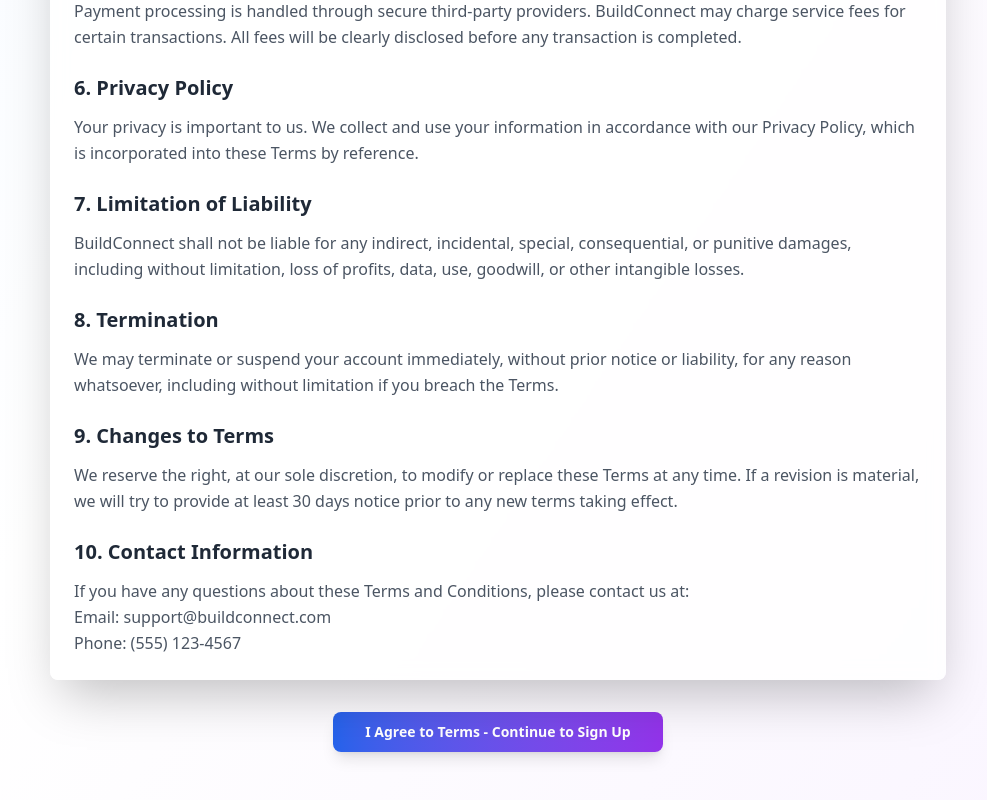
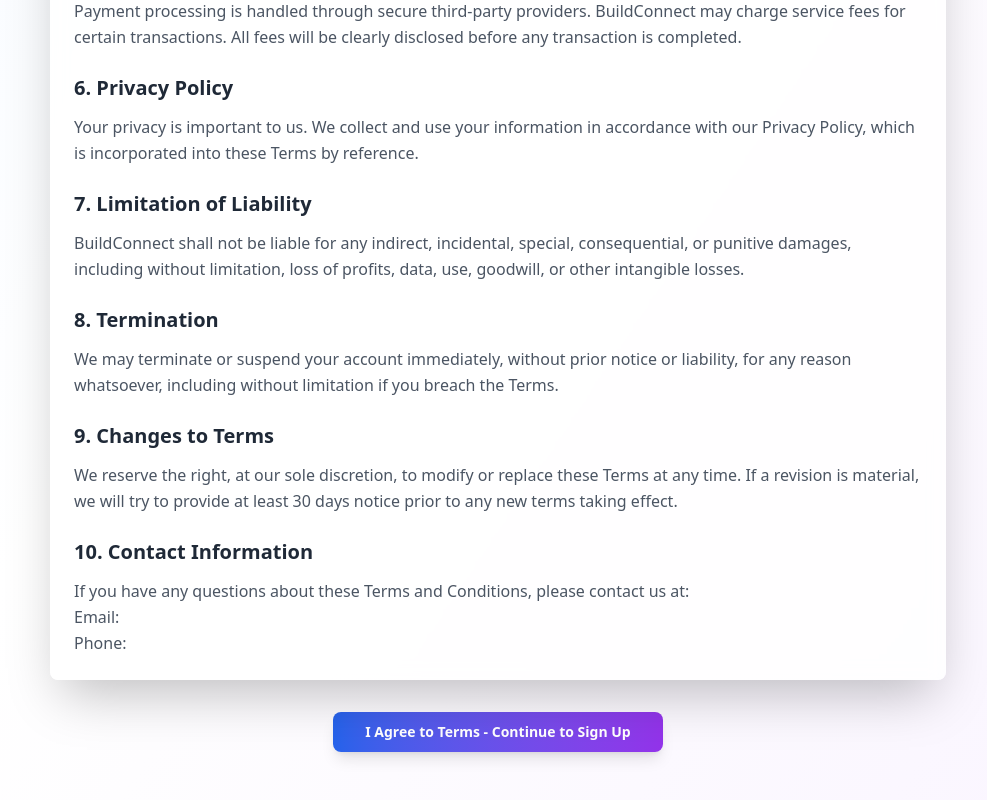
Before and after one commit to sadat66/buildready, a Next.js app: page /terms in a window 1280 px wide. Shown: the part 1128-1928 px from the top of the page, without its empty margins (142-1129 px from the left). Built offline with nearby package versions, Linux system fonts and the light colour scheme; no server answers.

Commit message:
refactor: replace hardcoded values with env variables
Replace hardcoded application metadata, URLs and contact information with environment variables to improve configurability and maintainability

```diff
--- a/src/app/(auth)/reset-password/page.tsx
+++ b/src/app/(auth)/reset-password/page.tsx
@@ -24,7 +24,7 @@
 
     try {
       const { error } = await supabase.auth.resetPasswordForEmail(email, {
-        redirectTo: `${window.location.origin}/reset-password/confirm`,
+        redirectTo: `${process.env.NEXT_PUBLIC_APP_URL}/reset-password/confirm`,
       })
 
       if (error) throw error
--- a/src/app/(auth)/terms/page.tsx
+++ b/src/app/(auth)/terms/page.tsx
@@ -128,9 +128,9 @@
               <p className="text-gray-600 leading-relaxed">
                 If you have any questions about these Terms and Conditions, please contact us at:
                 <br />
-                Email: support@buildconnect.com
+                Email: {process.env.NEXT_PUBLIC_SUPPORT_EMAIL}
                 <br />
-                Phone: (555) 123-4567
+                Phone: {process.env.NEXT_PUBLIC_SUPPORT_PHONE}
               </p>
             </section>
           </CardContent>
--- a/src/app/layout.tsx
+++ b/src/app/layout.tsx
@@ -14,8 +14,8 @@
 });
 
 export const metadata: Metadata = {
-  title: "BuildConnect - Contractor & Homeowner Platform",
-  description: "Connect with trusted contractors and homeowners for your construction projects",
+  title: process.env.NEXT_PUBLIC_APP_TITLE || "BuildConnect - Contractor & Homeowner Platform",
+  description: process.env.NEXT_PUBLIC_APP_DESCRIPTION || "Connect with trusted contractors and homeowners for your construction projects",
 };
 
 export default function RootLayout({
--- a/src/app/page.tsx
+++ b/src/app/page.tsx
@@ -227,7 +227,7 @@
             </div>
           </div>
           <div className="mt-8 pt-8 border-t border-gray-800 text-center text-gray-400">
-            <p>&copy; 2024 BuildConnect. All rights reserved.</p>
+            <p>&copy; 2024 {process.env.NEXT_PUBLIC_COMPANY_NAME}. All rights reserved.</p>
           </div>
         </div>
       </footer>
```
